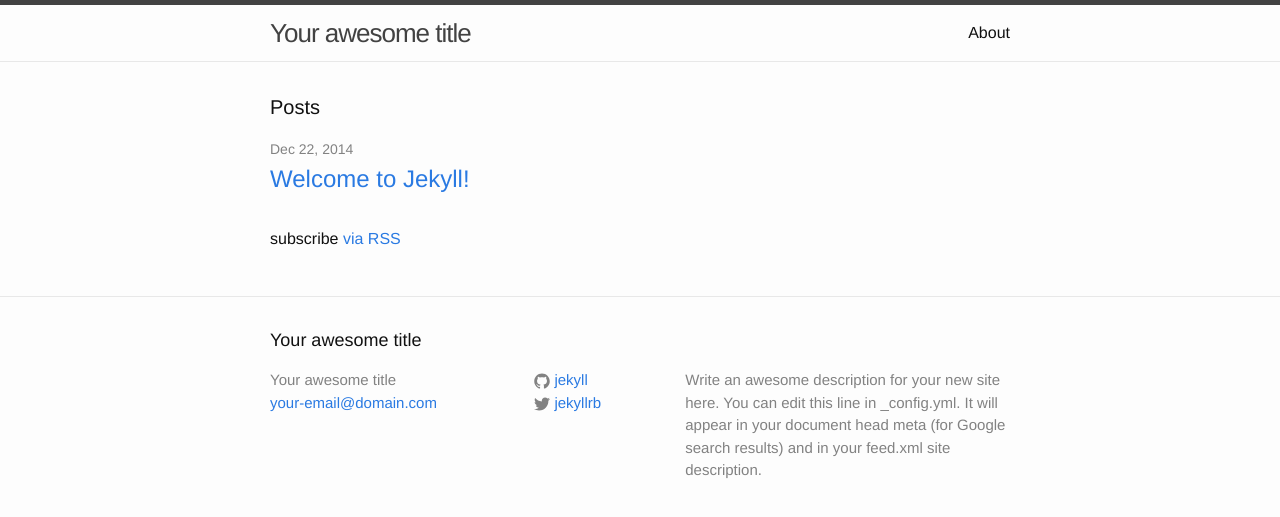
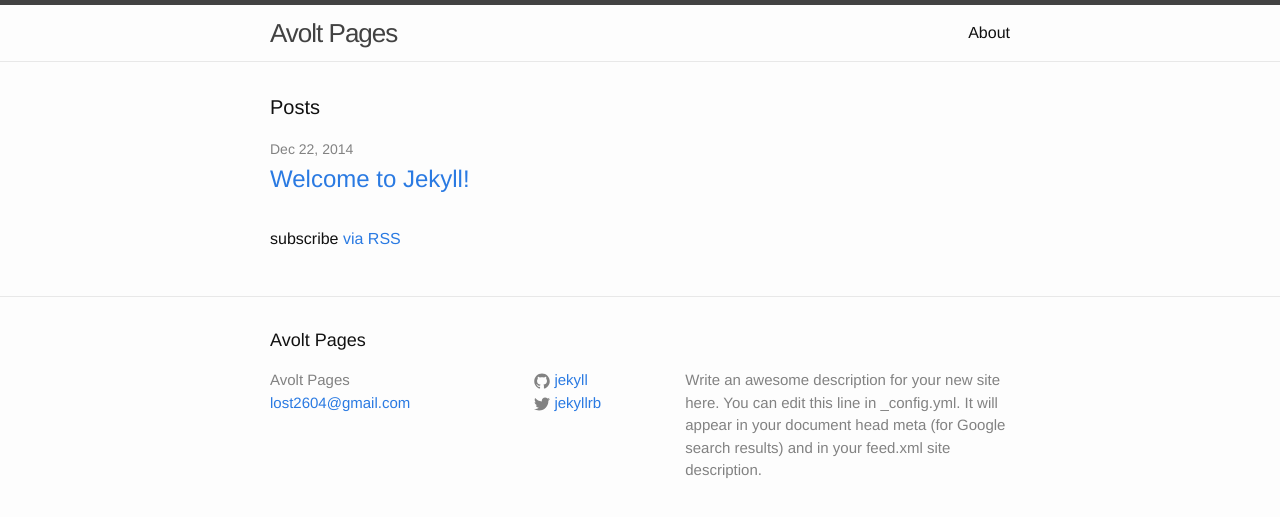
Before and after one commit to avolt/avolt.github.com, a Jekyll site: the page built from index.html, in a window 1280 px wide. Shown: the top 517 px of the page. Built offline with Jekyll 4.4.1, drawn with Linux system fonts in a browser that asks for light colours.

Commit message:
Initialize blog

```diff
--- a/_config.yml
+++ b/_config.yml
@@ -1,6 +1,6 @@
 # Site settings
-title: Your awesome title
-email: your-email@domain.com
+title: Avolt Pages
+email: lost2604@gmail.com
 description: > # this means to ignore newlines until "baseurl:"
   Write an awesome description for your new site here. You can edit this
   line in _config.yml. It will appear in your document head meta (for
```
